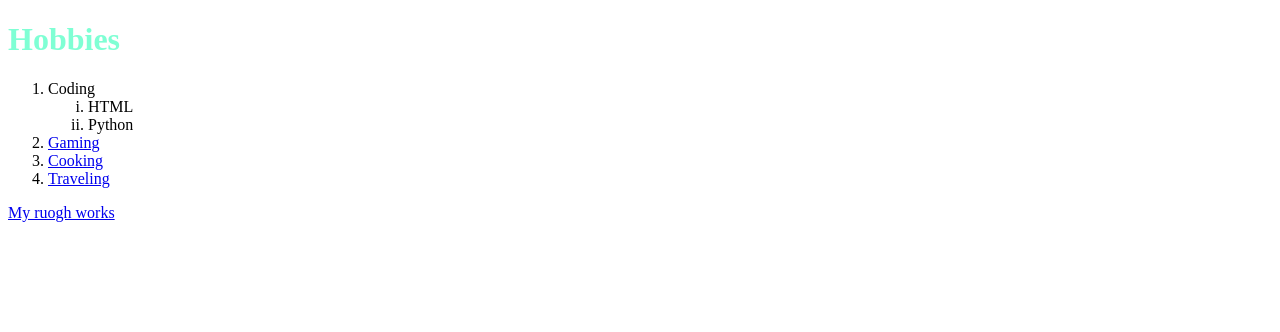
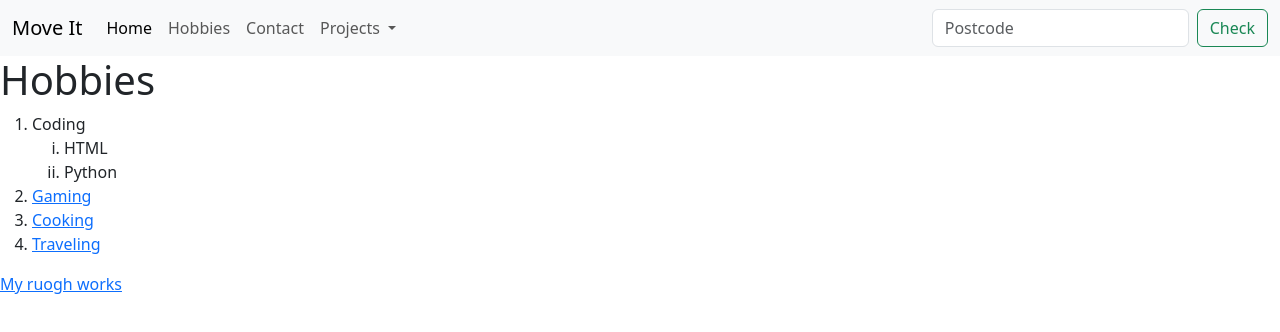
Before and after one commit to nikhil5534/CV, a plain HTML site: page hobbies.html in a window 1280 px wide. Drawn offline with nearby package versions, Linux system fonts and the light colour scheme.

Commit message:
Update hobbies.html

```diff
--- a/hobbies.html
+++ b/hobbies.html
@@ -4,13 +4,55 @@
     <meta charset="UTF-8">
     <title>Hobbies</title>
     <link rel="stylesheet" href="./style.css">
+    <link rel="preconnect" href="https://fonts.googleapis.com">
+    <link rel="preconnect" href="https://fonts.gstatic.com" crossorigin>
+    <link href="https://fonts.googleapis.com/css2?family=Satisfy&display=swap" rel="stylesheet">
+    <link href="https://cdn.jsdelivr.net/npm/bootstrap@5.3.0-alpha3/dist/css/bootstrap.min.css" rel="stylesheet" integrity="sha384-KK94CHFLLe+nY2dmCWGMq91rCGa5gtU4mk92HdvYe+M/SXH301p5ILy+dN9+nJOZ" crossorigin="anonymous">
     <style>
-        h1{
-            color: aquamarine;
-        }
+
     </style>
 </head>
 <body>
+    <nav class="navbar navbar-expand-lg bg-body-tertiary ">
+        <div class="container-fluid">
+          <a class="navbar-brand" href="#"> Move It</a>
+          <button class="navbar-toggler" type="button" data-bs-toggle="collapse" data-bs-target="#navbarSupportedContent" aria-controls="navbarSupportedContent" aria-expanded="false" aria-label="Toggle navigation">
+            <span class="navbar-toggler-icon"></span>
+          </button>
+          <div class="collapse navbar-collapse" id="navbarSupportedContent">
+            <ul class="navbar-nav me-auto mb-2 mb-lg-0">
+              <li class="nav-item">
+                <a class="nav-link active" aria-current="page" href="#"onclick="location.href='index.html'">Home</a>
+              </li>
+              <li class="nav-item">
+                <a class="nav-link" href="#" onclick="location.href='hobbies.html'">Hobbies</a>
+              </li>
+              <li class="nav-item">
+                <a class="nav-link" href="#"onclick="location.href='contact.html'">Contact</a>
+              </li>
+              <li class="nav-item dropdown">
+                <a class="nav-link dropdown-toggle" href="#" role="button" data-bs-toggle="dropdown" aria-expanded="false">
+                  Projects
+                </a>
+                <ul class="dropdown-menu">
+                  <li><a class="dropdown-item" href="#" onclick="location.href='5.3 CSS Selectors/index.html'">CSS Selector</a></li>
+                  <li><a class="dropdown-item" href="#"onclick="location.href='7.0 CSS Cascade/index.html'">Second</a></li>
+                  <li><a class="dropdown-item" href="#" onclick="location.href='6.3 CSS Box Model/index.html'">Third</a></li>
+                  <li><a class="dropdown-item" href="#"onclick="location.href='7.1 Combining Selectors/index.html'">Fourth</a></li>
+                  <li><a class="dropdown-item" href="#"onclick="location.href='7.2 CSS Positioning/index.html'">Fifth</a></li>
+                  <li><a class="dropdown-item" href="#"onclick="location.href='7.3 CSS Flag Project/index.html'">Sixth</a></li>
+                  <li><hr class="dropdown-divider"></li>
+                  <li><a class="dropdown-item" href="#">Something else here</a></li>
+                </ul>
+              </li>
+            </ul>
+            <form class="d-flex" role="search">
+              <input class="form-control me-2" type="search" placeholder="Postcode" aria-label="Search">
+              <button class="btn btn-outline-success" type="submit">Check</button>
+            </form>
+          </div>
+        </div>
+      </nav>
     <H1>Hobbies</H1>
     <ol id="yes">
         <li>Coding
@@ -26,5 +68,6 @@
     <a href="rough.html">
         My ruogh works
     </a>
+    <script src="https://cdn.jsdelivr.net/npm/bootstrap@5.3.0-alpha3/dist/js/bootstrap.bundle.min.js" integrity="sha384-ENjdO4Dr2bkBIFxQpeoTz1HIcje39Wm4jDKdf19U8gI4ddQ3GYNS7NTKfAdVQSZe" crossorigin="anonymous"></script>
 </body>
 </html>
```
